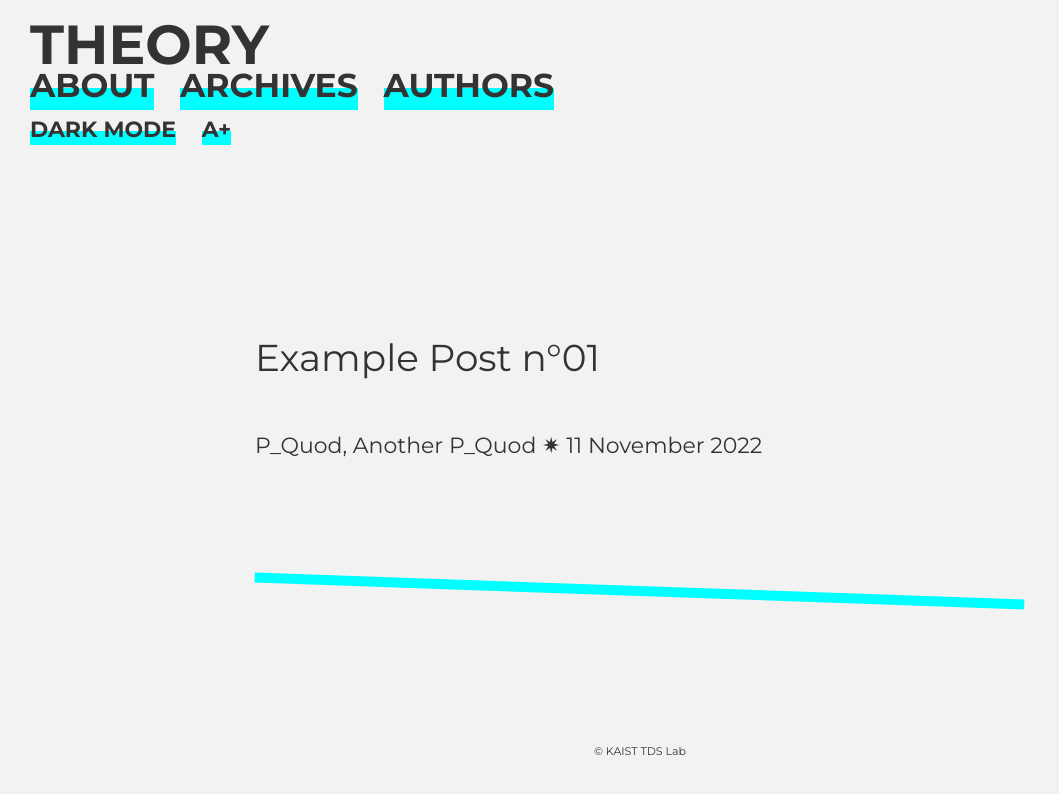
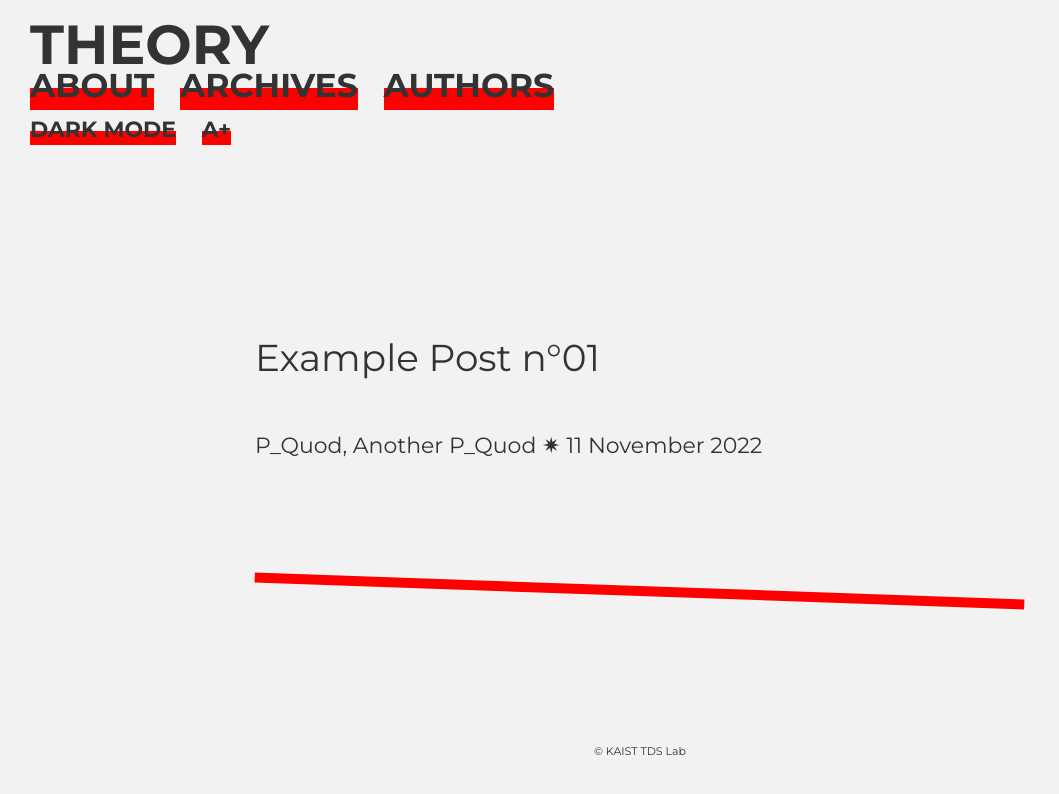
Before and after one commit to gracesominl/a.github.io, a Jekyll site: the page built from index.md, in a window 1280 px wide. Shown: the top 794 px of the page, without its empty margins (0-1059 px from the left). Built offline with Jekyll 4.4.1, drawn with Linux system fonts in a browser that asks for light colours.

Commit message:
Update _settings.scss

```diff
--- a/_sass/_settings.scss
+++ b/_sass/_settings.scss
@@ -11,7 +11,7 @@
   --text-width: 35em; // Width of the area where the content of the pages and posts are displayed
   --text-font: var(--font-serif); // Default font for the text
   --line-height: calc(var(--font-size) * 2); // Line height
-  --custom-color: cyan; // Complementary color, for the lines and underlinings
+  --custom-color: red; // Complementary color, for the lines and underlinings
   --lines: linear-gradient(
     to top,
     var(--custom-color) 50%,
```
